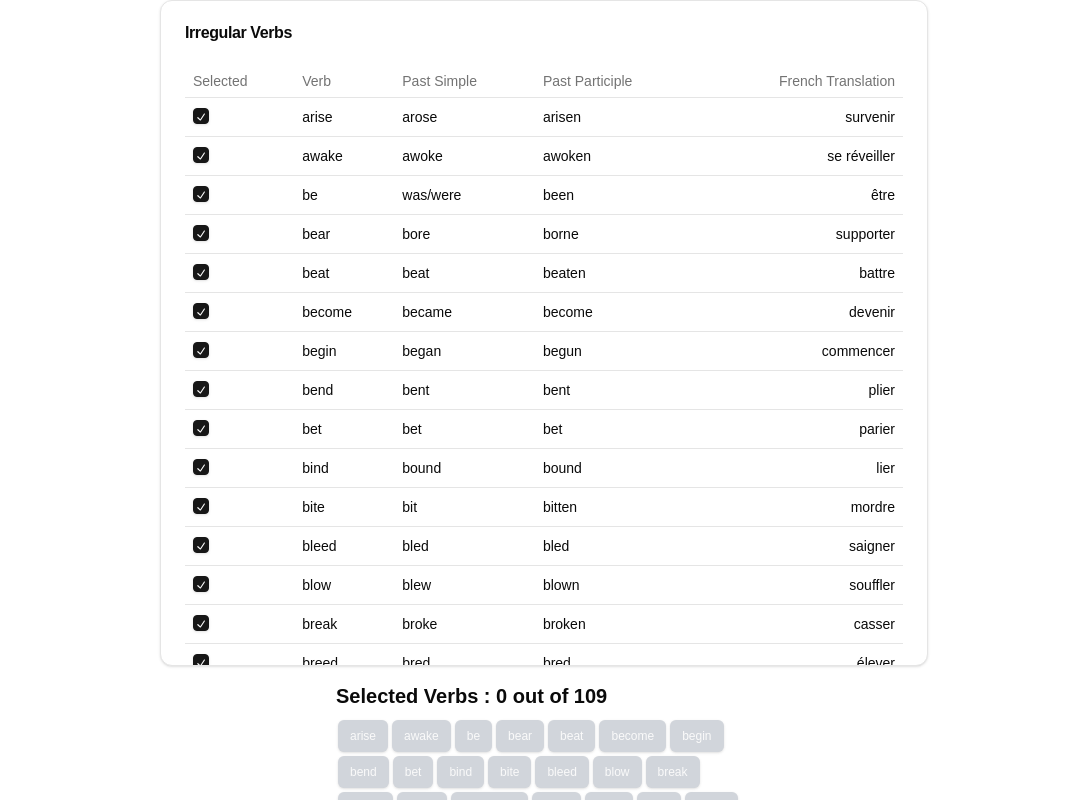
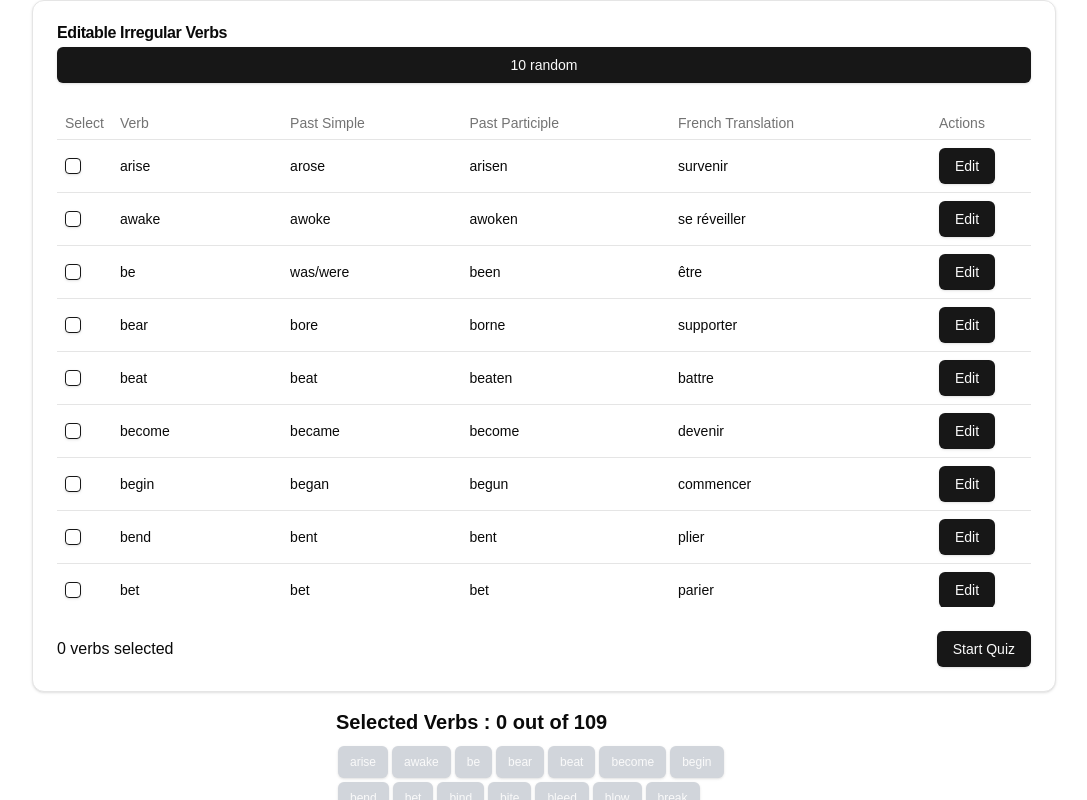
Before and after one commit to gjevardat/quizee, a Next.js app: page / in a window 1280 px wide. Shown: the top 800 px of the page, without its empty margins (96-1183 px from the left). Built offline with nearby package versions, Linux system fonts and the light colour scheme.

Commit message:
prepare randome selection button.

```diff
--- a/app/page.tsx
+++ b/app/page.tsx
@@ -1,3 +1,4 @@
+import VerbsTable from '@/components/IrregularVerbsBoard';
 import IrregularVerbsBoard from '@/components/IrregularVerbsBoard';
 import QuizzApp from '@/components/QuizApp';
 import { Card, CardContent, CardHeader, CardTitle } from '@/components/ui/card';
@@ -128,16 +129,11 @@ export default function Page() {
 
   return (
     <>
-      <Card className="w-full max-w-3xl mx-auto">
-        <CardHeader>
-          <CardTitle>Irregular Verbs</CardTitle>
-        </CardHeader>
-        <ScrollArea className="h-[calc(100vh-200px)] min-h-[400px]">
-          <CardContent>
-            <IrregularVerbsBoard verbs={irregularVerbs} />
-          </CardContent>
-        </ScrollArea>
-      </Card>
+
+            <VerbsTable verbs={irregularVerbs} />
+
+
+
 
       <QuizzApp verbs={irregularVerbs} />
     </>
--- a/components/IrregularVerbsBoard.tsx
+++ b/components/IrregularVerbsBoard.tsx
@@ -1,37 +1,149 @@
-import { VerbType as VerbType } from "@/app/page";
-import { Table, TableBody, TableCaption, TableCell, TableHead, TableHeader, TableRow } from "./ui/table";
-import { Checkbox } from "./ui/checkbox";
+'use client'
+import React, { useState } from 'react';
+import {
+  Table,
+  TableBody,
+  TableCaption,
+  TableCell,
+  TableHead,
+  TableHeader,
+  TableRow,
+} from "@/components/ui/table"
+import { Card, CardContent, CardHeader, CardTitle, CardFooter } from "@/components/ui/card"
+import { ScrollArea } from "@/components/ui/scroll-area"
+import { Checkbox } from "@/components/ui/checkbox"
+import { Button } from "@/components/ui/button"
+import { Input } from "@/components/ui/input"
+import { VerbType } from '@/app/page';
 
-export default function VerbsBoard ({verbs}:{verbs:VerbType[]})  {
+
+
+const VerbsTable = ({verbs}:{verbs:VerbType[]}) => {
+  const [irregularVerbs, setIrregularVerbs] = useState<VerbType[]>(verbs);
+  const [selectedVerbs, setSelectedVerbs] = useState<VerbType[]>([]);
+  const [editingId, setEditingId] = useState(null);
+
+  const handleCheckboxChange = (id) => {
+    setSelectedVerbs(prev => ({
+      ...prev,
+      [id]: !prev[id]
+    }));
+  };
+
+  const handleStartQuiz = () => {
+   // const quizVerbs = irregularVerbs.filter(verb => selectedVerbs[verb.verb]);
+   // console.log('Starting quiz with selected verbs:', quizVerbs);
+    // Here you would typically pass these verbs to your quiz component or start the quiz
+  };
+
+  const handleEdit = (id) => {
+    setEditingId(id);
+  };
+
+  const handleSave = (id) => {
+    setEditingId(null);
+  };
+
+  const handleInputChange = (id, field, value) => {
+    setIrregularVerbs(prevVerbs =>
+      prevVerbs.map(verb =>
+        verb.verb === id ? { ...verb, [field]: value } : verb
+      )
+    );
+  };
+
+    const selectRandom= () =>{
+        setSelectedVerbs(irregularVerbs.sort(() => 0.5 - Math.random()).slice(0,10));
+    }
 
   return (
+    <Card className="w-full max-w-5xl mx-auto">
+      <CardHeader>
+        <CardTitle>Editable Irregular Verbs</CardTitle>
+        <Button onClick={selectRandom}>10 random</Button>
+      </CardHeader>
+      <CardContent>
+        <ScrollArea className="h-[calc(100vh-300px)] min-h-[400px]">
           <Table>
-          <TableCaption>A list of common irregular verbs in English</TableCaption>
+            <TableCaption>Edit and select verbs for your quiz</TableCaption>
             <TableHeader>
               <TableRow>
-            <TableHead >Selected</TableHead>
-              <TableHead className="w-[100px]">Verb</TableHead>
+                <TableHead className="w-[50px]">Select</TableHead>
+                <TableHead>Verb</TableHead>
                 <TableHead>Past Simple</TableHead>
                 <TableHead>Past Participle</TableHead>
-              <TableHead className="text-right">French Translation</TableHead>
+                <TableHead>French Translation</TableHead>
+                <TableHead className="w-[100px]">Actions</TableHead>
               </TableRow>
             </TableHeader>
             <TableBody>
-            {verbs.map((verb) => (
+              {irregularVerbs.map((verb:VerbType) => (
                 <TableRow key={verb.verb}>
                   <TableCell>
                     <Checkbox
-                      checked={true}
+                      checked={selectedVerbs[verb.verb] || false}
+                      onCheckedChange={() => handleCheckboxChange(verb.verb)}
                     />
                   </TableCell>
-                <TableCell className="font-medium">{verb.verb}</TableCell>
-                <TableCell>{verb.pastSimple}</TableCell>
-                <TableCell>{verb.pastParticiple}</TableCell>
-                <TableCell className="text-right">{verb.frenchTranslation}</TableCell>
+                  <TableCell>
+                    {editingId === verb.verb ? (
+                      <Input
+                        value={verb.verb}
+                        onChange={(e) => handleInputChange(verb.verb, 'verb', e.target.value)}
+                      />
+                    ) : (
+                      verb.verb
+                    )}
+                  </TableCell>
+                  <TableCell>
+                    {editingId === verb.verb ? (
+                      <Input
+                        value={verb.pastSimple}
+                        onChange={(e) => handleInputChange(verb.verb, 'pastSimple', e.target.value)}
+                      />
+                    ) : (
+                      verb.pastSimple
+                    )}
+                  </TableCell>
+                  <TableCell>
+                    {editingId === verb.verb ? (
+                      <Input
+                        value={verb.pastParticiple}
+                        onChange={(e) => handleInputChange(verb.verb, 'pastParticiple', e.target.value)}
+                      />
+                    ) : (
+                      verb.pastParticiple
+                    )}
+                  </TableCell>
+                  <TableCell>
+                    {editingId === verb.verb ? (
+                      <Input
+                        value={verb.frenchTranslation}
+                        onChange={(e) => handleInputChange(verb.verb, 'frenchTranslation', e.target.value)}
+                      />
+                    ) : (
+                      verb.frenchTranslation
+                    )}
+                  </TableCell>
+                  <TableCell>
+                    {editingId === verb.verb ? (
+                      <Button onClick={() => handleSave(verb.verb)}>Save</Button>
+                    ) : (
+                      <Button onClick={() => handleEdit(verb.verb)}>Edit</Button>
+                    )}
+                  </TableCell>
                 </TableRow>
               ))}
             </TableBody>
           </Table>
+        </ScrollArea>
+      </CardContent>
+      <CardFooter className="flex justify-between">
+        <div>{Object.values(selectedVerbs).filter(Boolean).length} verbs selected</div>
+        <Button onClick={handleStartQuiz}>Start Quiz</Button>
+      </CardFooter>
+    </Card>
   );
+};
 
-}
+export default VerbsTable;
```
Lines whose indentation alone changed are shown as unchanged.
